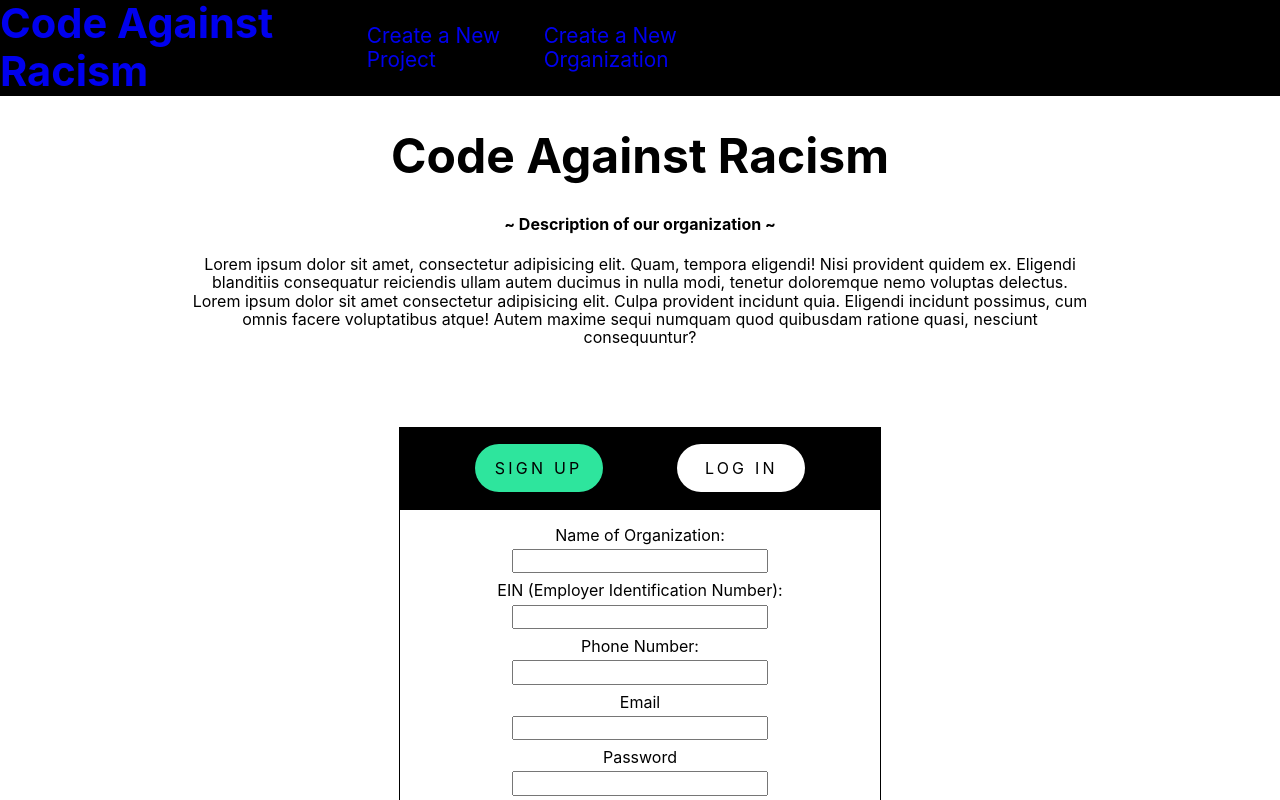
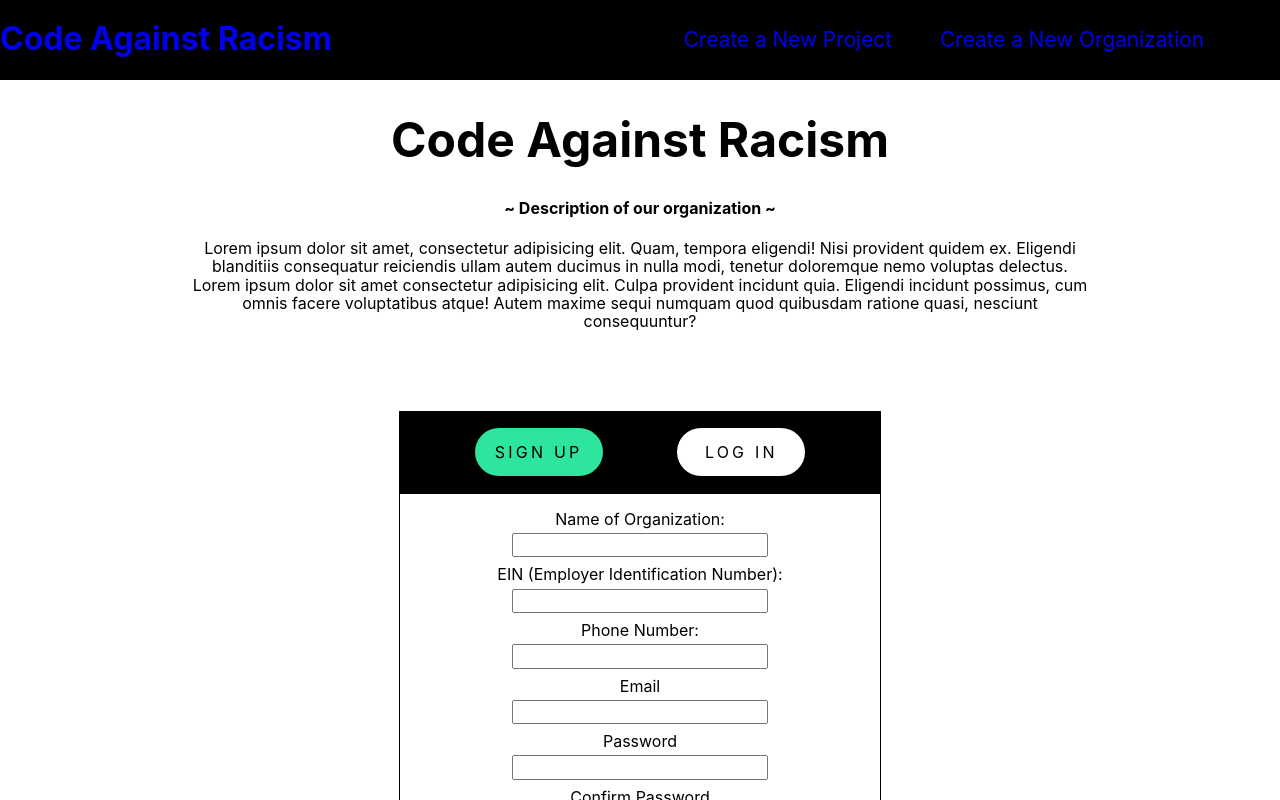
Before and after one commit to CodeAgainstRacism/codeagainstracism.org, a React (Create React App) app in the folder frontend/: page / in a window 1280 px wide. Shown: the top 800 px of the page. Built offline with nearby package versions, Linux system fonts and the light colour scheme.

Commit message:
Fix login and signup component PR. Remove AllProjects Component for another branch

```diff
--- a/frontend/src/App.js
+++ b/frontend/src/App.js
@@ -11,15 +11,15 @@ import NewOrganizationForm from "./components/Forms/NewOrganizationForm";
 const Header = () => (
   <header className="navbar">
     {/* <h1 className="nav__brand">Code Against Racism</h1> */}
+    <NavLink
+      to="/"
+      activeClassName="is-active"
+      exact={true}
+      className="nav__logo"
+    >
+      <h1>Code Against Racism</h1>
+    </NavLink>{" "}
     <div className="nav__links">
-      <NavLink
-        to="/"
-        activeClassName="is-active"
-        exact={true}
-        className="nav__item"
-      >
-        <h1 className="nav__brand">Code Against Racism</h1>
-      </NavLink>{" "}
       {/*activeClassName is only going to get applied to the link when we're on that page. */}
       <NavLink
         to="/project/new"
--- a/frontend/src/styles/components/_navbar.scss
+++ b/frontend/src/styles/components/_navbar.scss
@@ -3,28 +3,32 @@
   color: white;
   margin: 0;
   display: flex;
-  justify-content: space-between;
+  justify-content: flex-start;
+  flex-wrap: nowrap;
 }
 
-.nav__brand {
+.nav__logo {
   display: inline;
+  order: 0;
+  justify-content: flex-start;
+  text-decoration: none;
 }
 
 .nav__links {
   display: flex;
   flex-wrap: nowrap;
-  justify-content: space-evenly;
+  justify-content: flex-end;
   align-items: center;
-  width: 60%;
+  width: 70%;
 }
 
 .nav__item {
   font-size: 1.3rem;
-  order: 1;
   position: relative;
   display: block;
   width: auto;
   text-decoration: none;
+  margin: 1.5rem;
 }
 
 .nav__item:hover {
```
